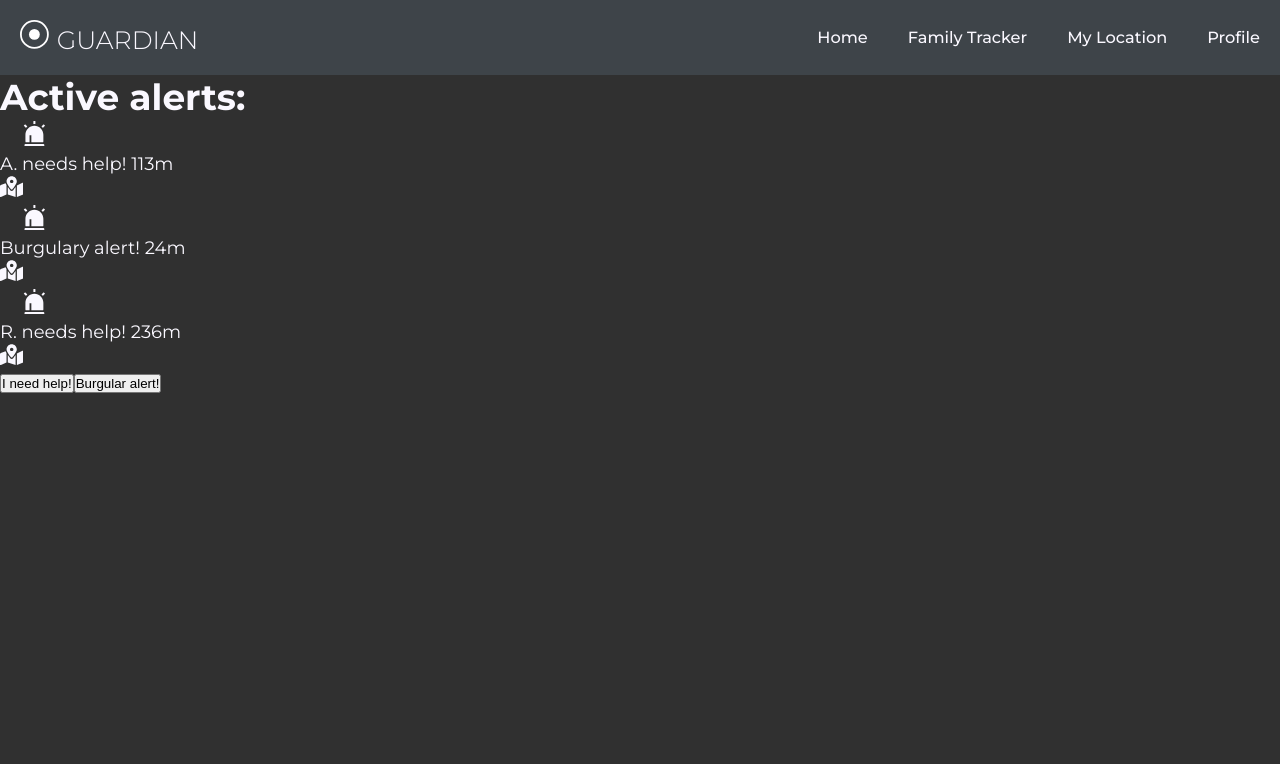
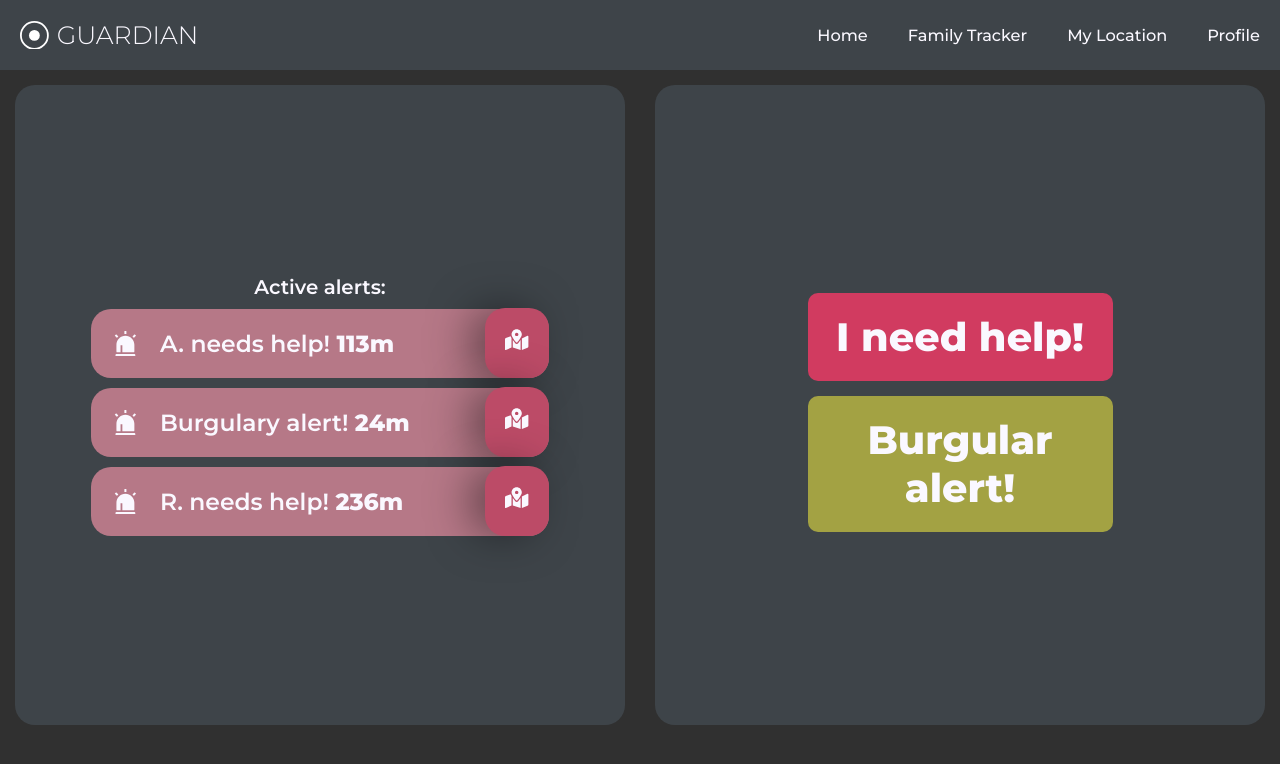
Before and after one commit to outoflaksh/guardian-client, a React (Create React App) app: page / in a window 1280 px wide. Shown: the top 764 px of the page. Built offline with nearby package versions, Linux system fonts and the light colour scheme.

Commit message:
all styles

```diff
--- a/src/App.css
+++ b/src/App.css
@@ -16,7 +16,8 @@ body {
   font-size: 18px;
 }
 
-a {
+a,
+button {
   text-decoration: none;
   font: inherit;
   color: inherit;
@@ -43,6 +44,8 @@ a {
 .nav-brand {
   font-size: 1.4rem;
   font-weight: 300;
+  display: flex;
+  align-items: center;
 }
 
 .nav-item {
@@ -55,3 +58,87 @@ a {
 .nav-item:hover {
   color: #c3bdcf;
 }
+
+main {
+  display: flex;
+}
+
+.container {
+  flex: 1;
+  display: flex;
+  align-items: center;
+  justify-content: center;
+  flex-direction: column;
+  min-height: 80vh;
+  width: auto;
+  background: #3e4449;
+  margin: 15px;
+  border-radius: 20px;
+}
+
+.container h1 {
+  font-size: 1.1rem;
+  font-weight: 600;
+}
+
+.alert-card {
+  background: #b67887;
+  margin-top: 10px;
+  border-radius: 20px;
+  font-size: 1.3rem;
+  width: 75%;
+  font-weight: 600;
+
+  display: flex;
+  align-items: center;
+
+  position: relative;
+
+  transition: 0.2s ease;
+}
+
+.alert-card p {
+  padding: 20px;
+}
+
+.alert-card span {
+  font-weight: 800;
+}
+
+.alert-card:hover {
+  scale: 1.02;
+}
+
+.help-btn,
+.burg-btn {
+  padding: 20px;
+  border-style: none;
+  border-radius: 10px;
+  font-size: 2.2rem;
+  font-weight: 800;
+  width: 50%;
+  margin-top: 15px;
+  cursor: pointer;
+}
+
+.help-btn {
+  background: #d13b60;
+}
+
+.burg-btn {
+  background: #a3a243;
+}
+
+.help-btn:hover,
+.burg-btn:hover {
+  box-shadow: 0px 20px 50px -10px rgba(255, 255, 255, 0.2);
+}
+
+.map-btn {
+  background: #bc4b67;
+  border-radius: 20px;
+  padding: 20px;
+  position: absolute;
+  right: 0;
+  box-shadow: -15px 0px 50px -10px rgba(0, 0, 0, 0.8);
+}
--- a/src/index.css
+++ /dev/null
@@ -1,13 +0,0 @@
-body {
-  margin: 0;
-  font-family: -apple-system, BlinkMacSystemFont, 'Segoe UI', 'Roboto', 'Oxygen',
-    'Ubuntu', 'Cantarell', 'Fira Sans', 'Droid Sans', 'Helvetica Neue',
-    sans-serif;
-  -webkit-font-smoothing: antialiased;
-  -moz-osx-font-smoothing: grayscale;
-}
-
-code {
-  font-family: source-code-pro, Menlo, Monaco, Consolas, 'Courier New',
-    monospace;
-}
```
Also changed, not shown: src/reportWebVitals.js (deleted, +0 -13 lines), src/setupTests.js (deleted, +0 -5 lines), src/logo.svg (deleted), 1 other file (tests, documents, lock files or other folders).
